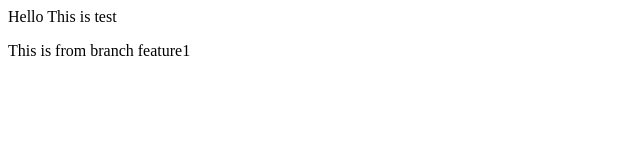
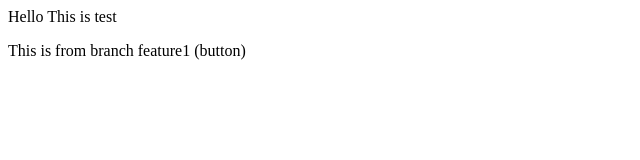
Before and after one commit to sheloholes/sheloholes, a plain HTML site: page index.html in a window 1280 px wide. Shown: the full height of the page, 0-640 px from the left. Drawn offline with Linux system fonts and the light colour scheme.

Commit message:
Added buttton

```diff
--- a/index.html
+++ b/index.html
@@ -1,2 +1,2 @@
 <p>Hello This is test</p>
-<p>This is from branch feature1</p>
+<p>This is from branch feature1 (button)</p>
```
